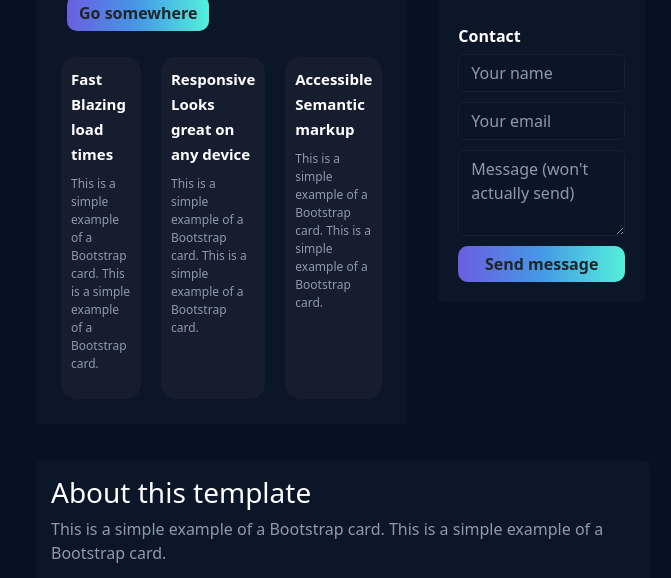
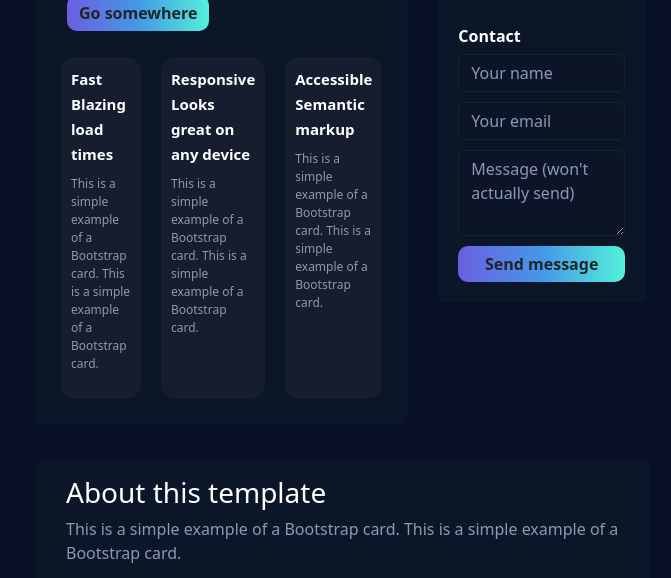
Before and after one commit to soggy8/praksaWebsite, a plain HTML site: page index2.html in a window 1280 px wide. Shown: the part 357-935 px from the top of the page, without its empty margins (300-971 px from the left). Drawn offline with nearby package versions, Linux system fonts and the light colour scheme.

Commit message:
added margin left to lower card

```diff
--- a/index2.html
+++ b/index2.html
@@ -167,8 +167,8 @@
             class="col-12 card d-flex justify-content-center"
             style="margin-top: 20px; color: white; background-color: #0c1629"
           >
-            <h3>About this template</h3>
-            <p style="color: #8d99af">
+            <h3 style="margin-left: 15px;">About this template</h3>
+            <p style="color: #8d99af; margin-left: 15px">
               This is a simple example of a Bootstrap card. This is a simple
               example of a Bootstrap card.
             </p>
```
